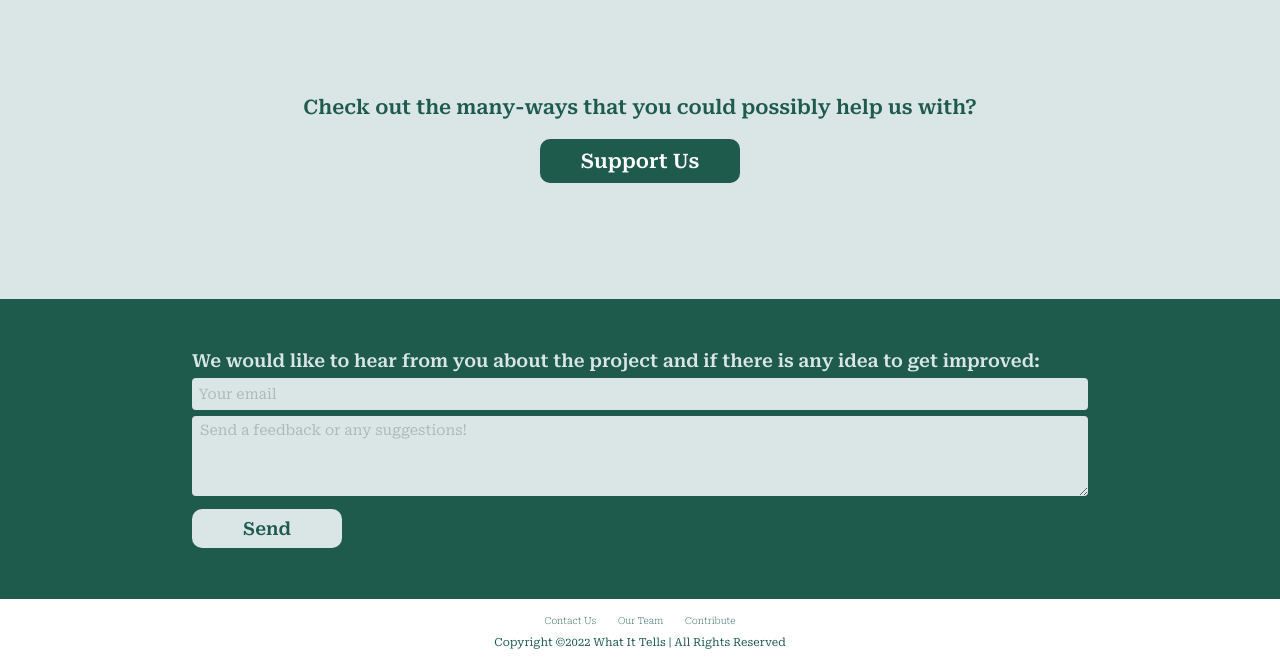
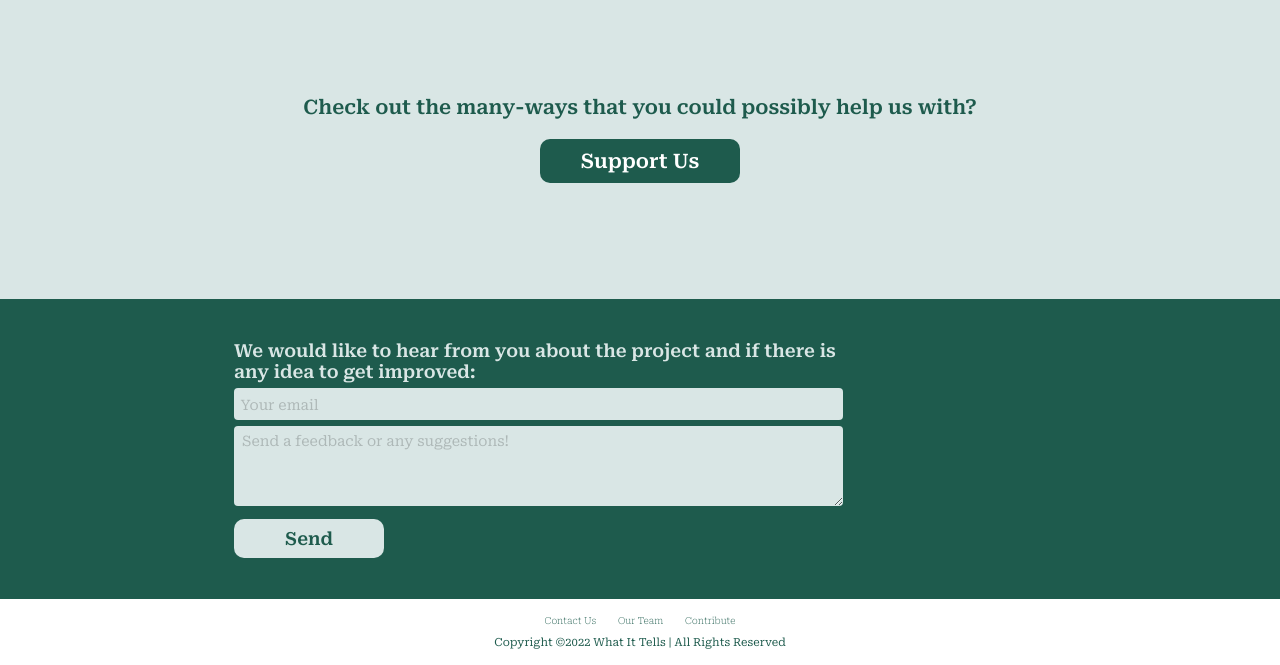
Before and after one commit to taricov/wp_whatittells, a PHP site: page / in a window 1280 px wide. Shown: the part 2241-2906 px from the top of the page. Run offline with PHP 8.4, Linux system fonts and the light colour scheme.

Commit message:
Home page: adjusted the width and alignment of the Form and its container

```diff
--- a/css/style.css
+++ b/css/style.css
@@ -839,6 +839,16 @@ input[id="radio4"]:checked ~ .glider {
   color: "inhiret";
   text-decoration: none;
   color: #d9e6e5;
+  padding: 0 13em;
+  display: -webkit-box;
+  display: -ms-flexbox;
+  display: flex;
+  -webkit-box-align: start;
+      -ms-flex-align: start;
+          align-items: flex-start;
+  -webkit-box-pack: center;
+      -ms-flex-pack: center;
+          justify-content: center;
 }
 
 .feedback__container_support {
@@ -847,7 +857,7 @@ input[id="radio4"]:checked ~ .glider {
 }
 
 .form__feedback {
-  width: 70%;
+  width: 75%;
 }
 
 .form__feedback_email {
--- a/scss/style.scss
+++ b/scss/style.scss
@@ -434,13 +434,15 @@ $sections: (
   @extend .logo__container_section2;
   @include font($fs: 18px, $fw: 600);
   color: nth($colors, 2);
+  padding: 0 13em;
+  @include flex($align: flex-start);
   &_support {
     width: 100%;
     text-align: left;
   }
 }
 .form__feedback {
-  width: 70%;
+  width: 75%;
   &_email {
     @extend %input_boxes;
     width: 100%;
```
Also changed, not shown: 2 other files.
